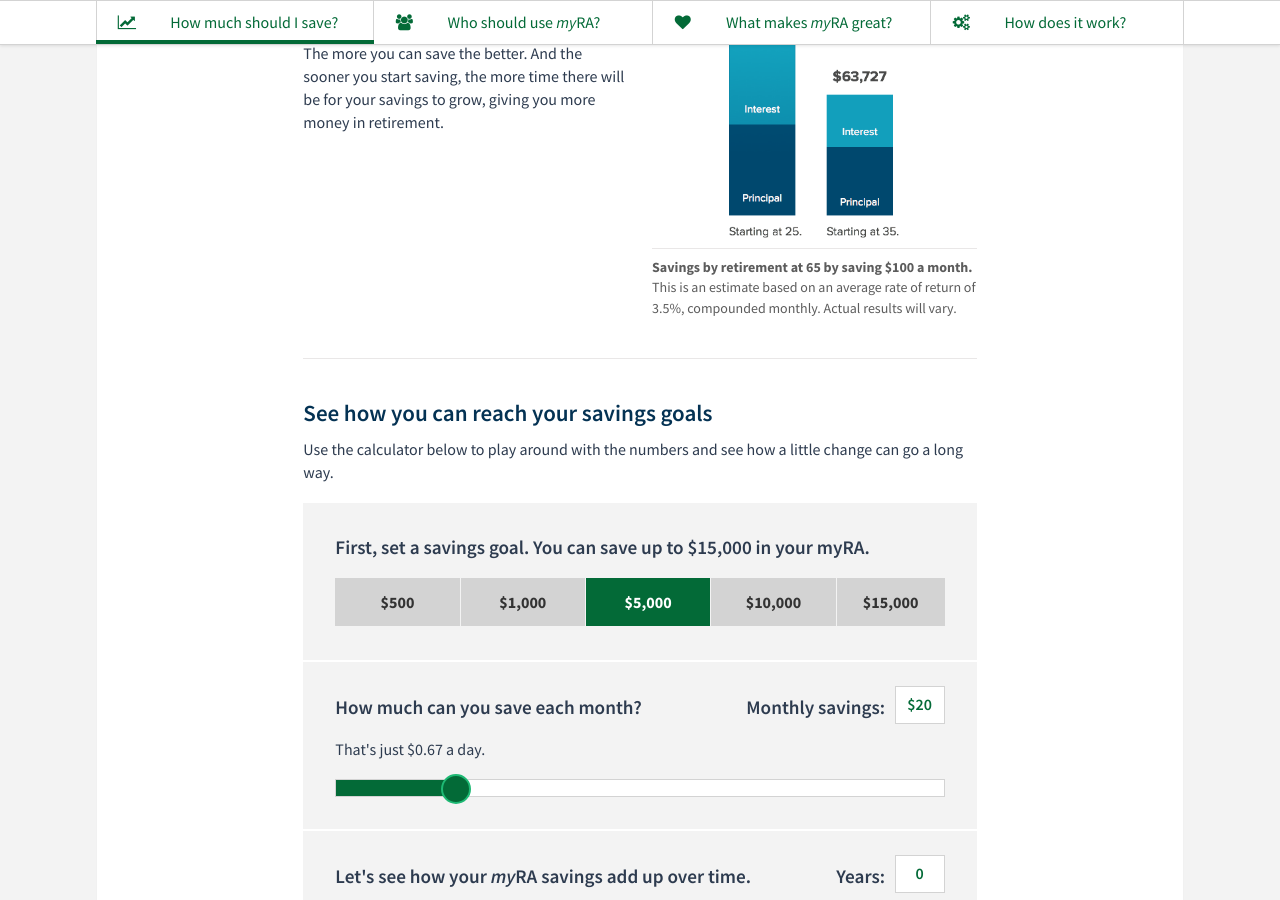
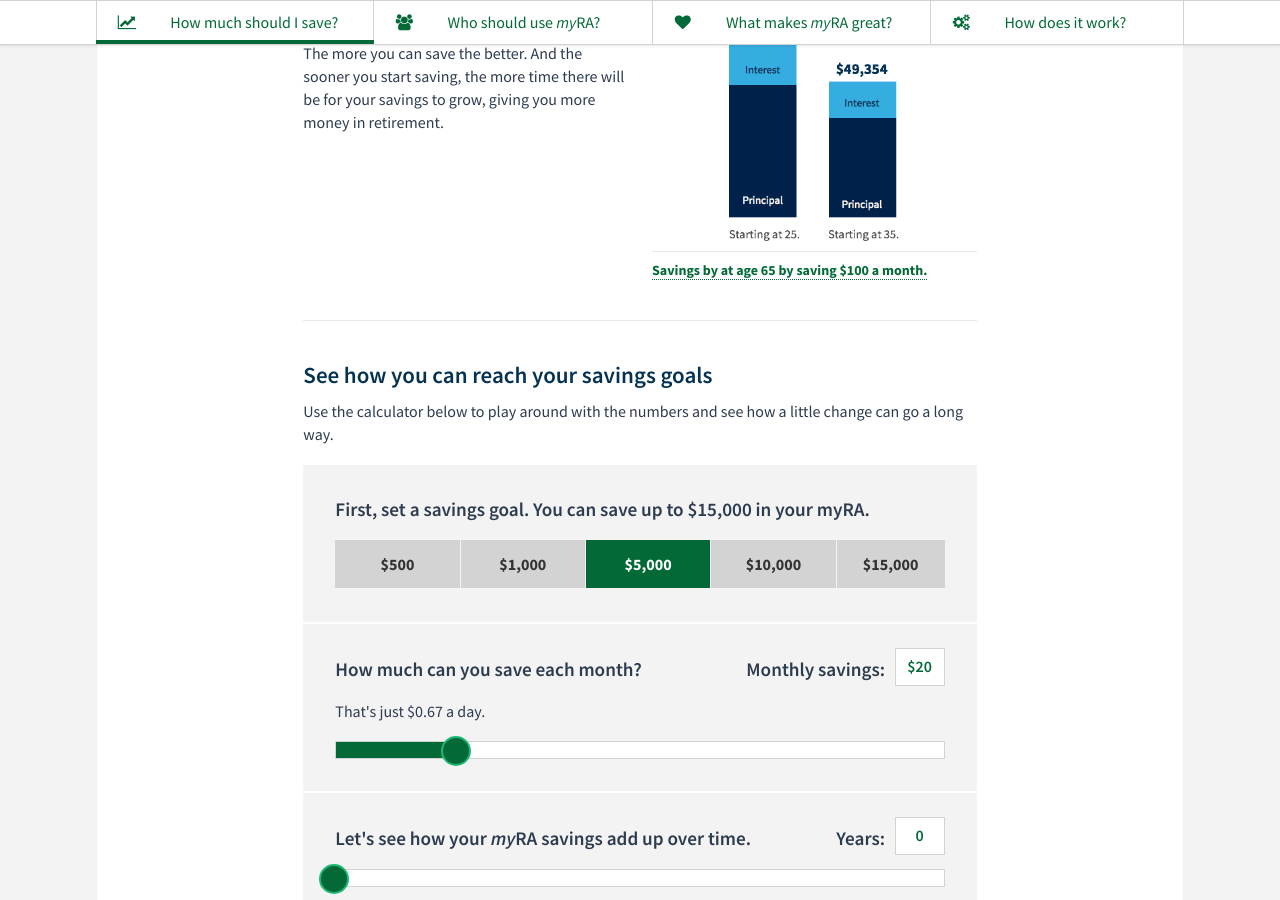
Before and after one commit to 18F/myra, a Jekyll site: the page built from individuals/index.html, in a window 1280 px wide and 900 px high, scrolled down 1354 px. Built offline with Jekyll 4.4.1, drawn with Linux system fonts in a browser that asks for light colours; nearby versions of some CDN libraries.

Commit message:
Retina assets

```diff
--- a/_includes/calculator-v4.html
+++ b/_includes/calculator-v4.html
@@ -11,8 +11,8 @@
 
       </div>
       <figure class="chart">
-        <img src="{{ site.baseurl }}/static/img/chart.png" alt="Savings by retirement at $100 a month">
-        <figcaption><strong>Savings by retirement at 65 by saving $100 a month.</strong> <span class="small-text">This is an estimate based on an average rate of return of 3.5%, compounded monthly. Actual results will vary.</span></figcaption>
+        <img src="{{ site.baseurl }}/static/img/graph.png" alt="Savings by retirement at $100 a month">
+        <figcaption><strong><a class="tooltip" title="This is an estimate based on an average rate of return of 3.5%, compounded monthly. Actual results will vary.">Savings by at age 65 by saving $100 a month. <i class="icon-info"></i></a></strong></figcaption>
       </figure>
     </div>
     <div class="no-js-warning">
--- a/_includes/footer.html
+++ b/_includes/footer.html
@@ -12,7 +12,7 @@
             <li>Phone: <span itemprop="telephone">(800) 553-2663</span></li>
             <li>Email <a href="mailto:myra@treasury.gov" itemprop="email">myra@treasury.gov</a>.</li>
           </ul>
-          <img class="seal" src="{{ site.baseurl }}/static/img/seal_treasury.png" alt="U.S. Treasury Seal">
+          <img class="seal" src="{{ site.baseurl }}/static/img/treasury_seal.png" alt="U.S. Treasury Seal">
         </aside>
       </div>
     </div>
--- a/_includes/head.html
+++ b/_includes/head.html
@@ -35,6 +35,7 @@
 
     <!-- Scripts -->
     <script src="https://ajax.googleapis.com/ajax/libs/jquery/2.1.1/jquery.min.js"></script>
+    <script type="text/javascript" src="{{ site.baseurl }}/static/js/retina.min.js"></script>
     <script type="text/javascript" src="{{ site.baseurl }}/static/js/jquery.bxslider.min.js"></script>
     <script type="text/javascript" src="{{ site.baseurl }}/static/js/jquery.nouislider.min.js"></script>
     <script type="text/javascript" src="{{ site.baseurl }}/static/js/jquery.tooltipster.min.js"></script>
```
Also changed, not shown: static/img/graph.png (added), static/img/graph@2x.png (added), static/img/treasury_seal.png (added), static/img/treasury_seal@2x.png (added), static/js/retina.min.js (added).
